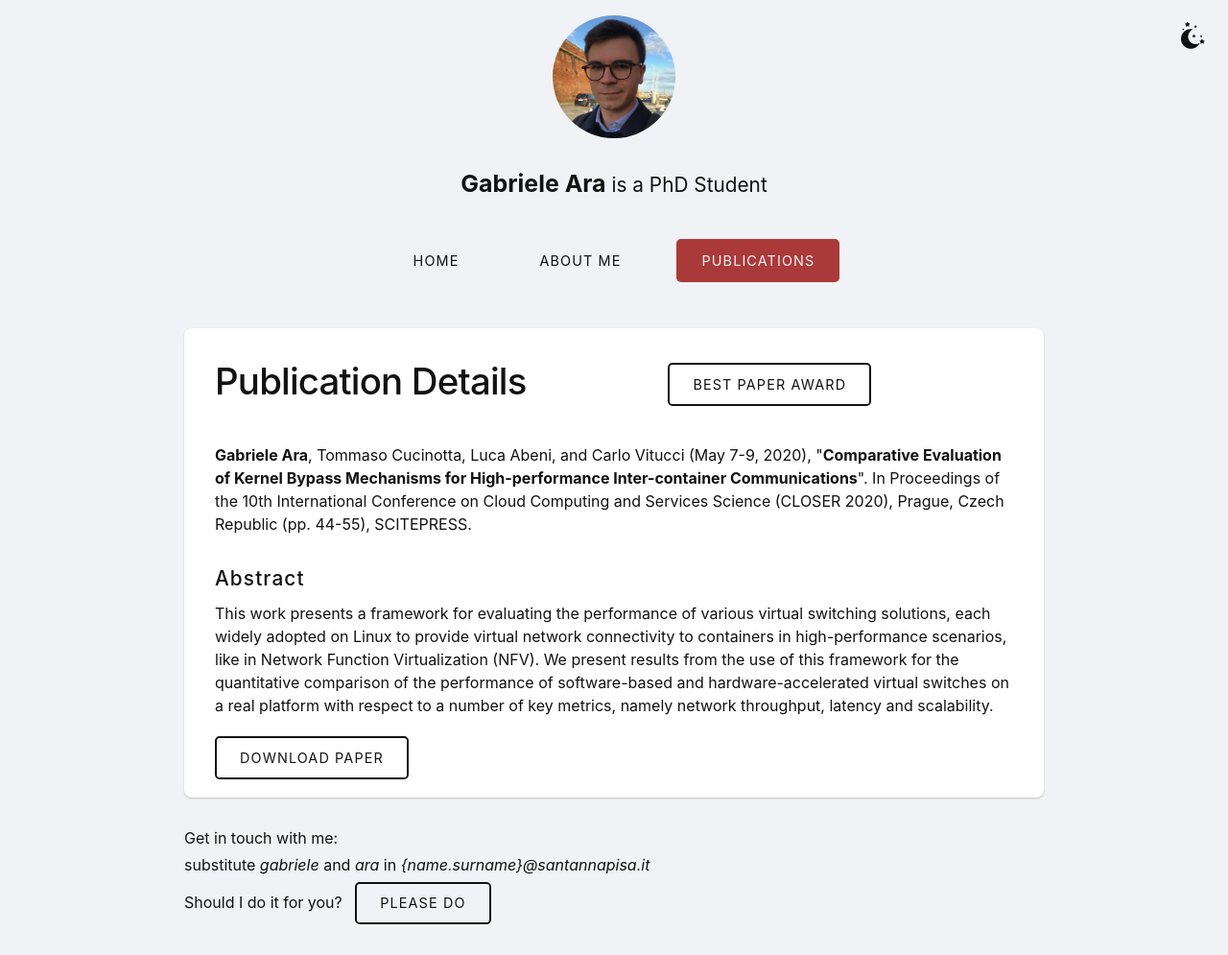
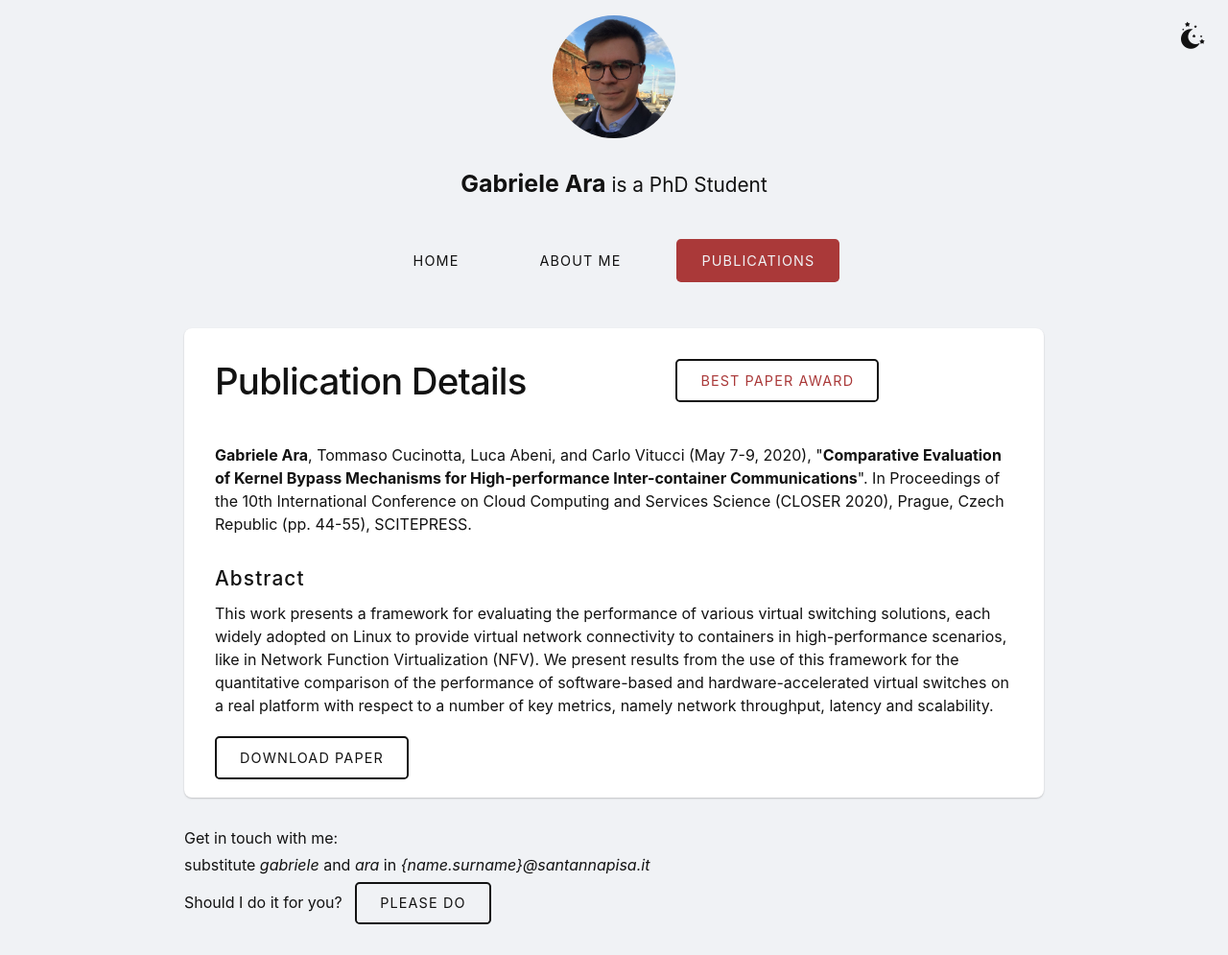
Before and after one commit to gabrieleara/gabrieleara.github.io, a Jekyll site: the page built from collections/_publications/conferences/closer2020.md, in a window 1280 px wide. Shown: the whole page at 96% size. Built offline with Jekyll 4.4.1, drawn with Linux system fonts in a browser that asks for light colours; some web fonts are replaced.

Commit message:
Other minor fixes

```diff
--- a/_layouts/publication.md
+++ b/_layouts/publication.md
@@ -17,10 +17,16 @@ layout: carded
 
 .pub-header h1 {
   margin-top: 0 !important;
+  margin-right: 1rem;
 }
 
 .award-link {
-  margin: 1em auto;
+  margin: 0 auto;
+  text-align: center;
+}
+
+.award-link:hover {
+  color: var(--backg) !important;
 }
 
 </style>
@@ -28,8 +34,8 @@ layout: carded
 <header class='pub-header' style='display: flex; justify-content: space-between;'>
   <h1>Publication Details</h1>
 {% if page.award %}
-  <a class='award-link' href='{{ page.award_link }}'>
-    <div class="award button" style="display:inline">{{ page.award }}</div>
+  <a class='award-link button' href='{{ page.award_link }}'>
+    <div class="award" style="display:inline">{{ page.award }}</div>
   </a>
 {% endif %}
 </header>
```
